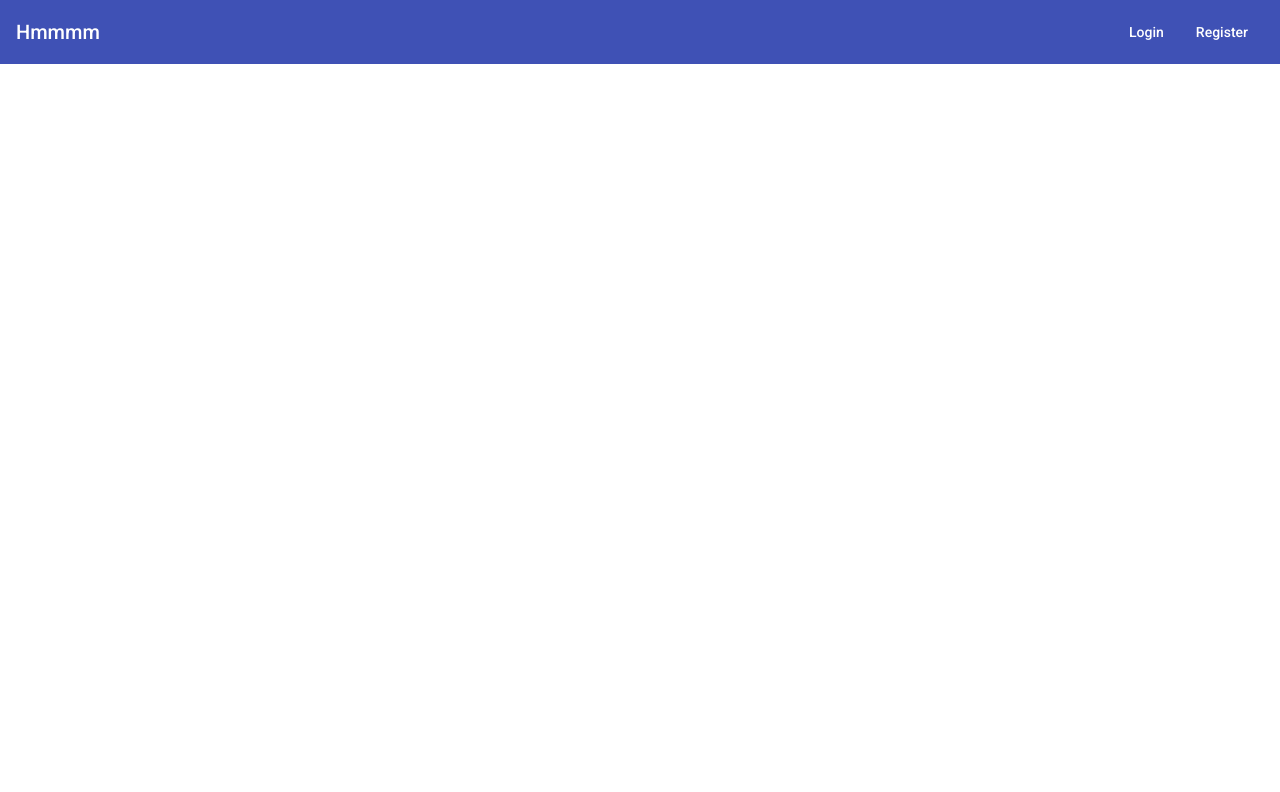
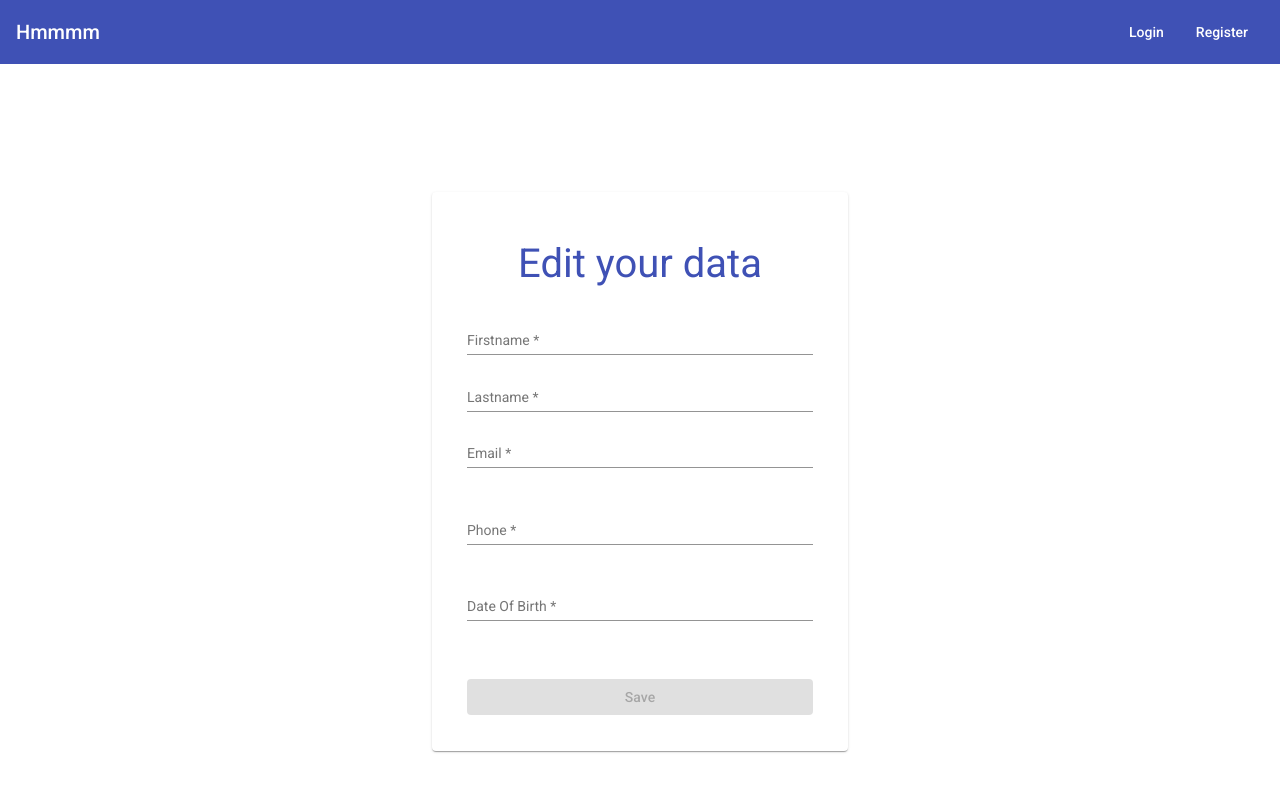
Before and after one commit to salmarakha/nodejs-mysql-angular, an Angular app: page /edit/1 in a window 1280 px wide. Before the commit this address led to /. Shown: the top 792 px of the page. Built offline with nearby package versions, Linux system fonts and the light colour scheme; no server answers.

Commit message:
add edit user feature

```diff
--- a/src/app/app-routing.module.ts
+++ b/src/app/app-routing.module.ts
@@ -4,10 +4,12 @@ import { RouterModule, Routes } from '@angular/router';
 // components immports
 import { LoginComponent } from './login/login.component';
 import { DisplayUserComponent } from './display-user/display-user.component';
+import { EditUserComponent } from './edit-user/edit-user.component';
 
 const routes: Routes = [
   { path: "", component: LoginComponent },
-  { path: ":id", component: DisplayUserComponent }
+  { path: ":id", component: DisplayUserComponent },
+  { path: "edit/:id", component: EditUserComponent}
 ];
 
 @NgModule({
--- a/src/app/app.module.ts
+++ b/src/app/app.module.ts
@@ -20,13 +20,15 @@ import { MatInputModule } from '@angular/material/input';
 import { MatButtonModule } from '@angular/material/button';
 import { MatToolbarModule } from '@angular/material/toolbar';
 import { MatIconModule } from '@angular/material/icon';
+import { EditUserComponent } from './edit-user/edit-user.component';
 
 @NgModule({
   declarations: [
     AppComponent,
     LoginComponent,
     HeaderComponent,
-    DisplayUserComponent
+    DisplayUserComponent,
+    EditUserComponent
   ],
   imports: [
     BrowserModule,
--- a/src/app/display-user/display-user.component.html
+++ b/src/app/display-user/display-user.component.html
@@ -27,6 +27,6 @@
     </div>
   </mat-card-content>
   <mat-card-actions>
-    <button mat-button><span id="edit-button">EDIT</span></button>
+    <a mat-button [routerLink]="['/edit', this.loggedUser?.id]"><span id="edit-button">EDIT</span></a>
   </mat-card-actions>
 </mat-card>
--- /dev/null
+++ b/src/app/edit-user/edit-user.component.css
@@ -0,0 +1,21 @@
+mat-card {
+  width: 30%;
+  margin: auto;
+  text-align: center;
+  margin-top: 10%;
+}
+
+h1 {
+  text-align: center;
+  font-size: 2.5rem;
+  color: #3f51b5;
+}
+
+mat-form-field,
+button {
+  width: 90%;
+}
+
+.danger {
+  color: red;
+}
--- /dev/null
+++ b/src/app/edit-user/edit-user.component.html
@@ -0,0 +1,78 @@
+<mat-card>
+  <br><br>
+  <h1 color="primary">Edit your data</h1>
+  <br>
+  <!-- Bind the form attribute to the form created in typescript -->
+  <form [formGroup]="editForm">
+
+    <mat-form-field>
+      <input matInput placeholder="Firstname" formControlName="firstname">
+      <br>
+      <small *ngIf="firstname?.invalid && (firstname?.dirty || firstname?.touched)" class="alert alert-danger">
+        <small *ngIf="firstname?.errors?.required" class="danger">
+          Firstname is required.
+        </small>
+      </small>
+    </mat-form-field>
+
+    <mat-form-field>
+      <input matInput placeholder="Lastname" formControlName="lastname">
+      <br>
+      <small *ngIf="firstname?.invalid && (firstname?.dirty || firstname?.touched)" class="alert alert-danger">
+        <small *ngIf="firstname?.errors?.required" class="danger">
+          Lastname is required.
+        </small>
+      </small>
+    </mat-form-field>
+
+    <mat-form-field>
+      <input matInput placeholder="Email" formControlName="email" type="email">
+      <br>
+      <small *ngIf="email?.invalid && (email?.dirty || email?.touched)" class="alert alert-danger">
+        <small *ngIf="email?.errors?.required" class="danger">
+          Email is required.
+        </small>
+        <small *ngIf="email?.errors?.email" class="danger">
+          Invalid email format.
+        </small>
+      </small>
+    </mat-form-field>
+
+    <br><br>
+
+    <mat-form-field>
+      <input matInput placeholder="Phone" formControlName="phone">
+      <br>
+      <small *ngIf="phone?.invalid && (phone?.dirty || phone?.touched)" class="alert alert-danger">
+        <small *ngIf="phone?.errors?.required" class="danger">
+          Phone is required.
+        </small>
+        <small *ngIf="phone?.errors?.maxlength" class="danger">
+          Maximum phone length is 11.
+        </small>
+      </small>
+    </mat-form-field>
+
+    <br><br>
+
+    <mat-form-field>
+      <input matInput placeholder="Date Of Birth" formControlName="dob">
+      <br>
+      <small *ngIf="dob?.invalid && (dob?.dirty || dob?.touched)" class="alert alert-danger">
+        <small *ngIf="dob?.errors?.required" class="danger">
+          Date of birth is required.
+        </small>
+      </small>
+    </mat-form-field>
+
+    <br><br>
+
+
+    <br>
+
+    <button mat-raised-button [disabled]="editForm.invalid" color="primary" type="submit"
+      (click)="onSubmit(editForm.value)">Save</button>
+
+    <br><br>
+  </form>
+</mat-card>
--- /dev/null
+++ b/src/app/edit-user/edit-user.component.ts
@@ -0,0 +1,73 @@
+import { Component, OnInit } from '@angular/core';
+import { FormControl, FormGroup, Validators } from '@angular/forms';
+import { ActivatedRoute, Router } from '@angular/router';
+import { User } from '../models/userModel';
+import { UserServiceService } from '../services/user-service.service';
+
+@Component({
+  selector: 'app-edit-user',
+  templateUrl: './edit-user.component.html',
+  styleUrls: ['./edit-user.component.css']
+})
+export class EditUserComponent implements OnInit {
+
+  id: Number = 0;
+  loggedUser?: User;
+  firstname: FormControl = new FormControl(null, [
+    Validators.required
+  ]);
+  lastname: FormControl = new FormControl(null, [
+    Validators.required
+  ]);
+  email: FormControl = new FormControl(null, [
+    Validators.email,
+    Validators.required
+  ]);
+  phone: FormControl = new FormControl(null, [
+    Validators.required,
+    Validators.maxLength(11)
+  ]);
+  dob: FormControl = new FormControl(null, [
+    Validators.required
+  ]);
+  editForm: FormGroup = new FormGroup({
+    firstname: this.firstname,
+    lastname: this.lastname,
+    email: this.email,
+    phone: this.phone,
+    dob: this.dob
+  });
+
+  constructor(private router: Router, private route: ActivatedRoute, private userService: UserServiceService) {
+    // Works!! but of a limited use
+    // if(this.router.getCurrentNavigation()?.extras.state)
+    //   this.loggedUser = this.router.getCurrentNavigation()?.extras.state;
+    // console.log(this.loggedUser)
+  }
+
+  ngOnInit(): void {
+    if(this.route.snapshot.paramMap.get("id"))
+      this.id = Number(this.route.snapshot.paramMap.get("id"));
+    this.userService.getUserDetails(this.id).subscribe((result: { user: User }) => {
+      this.loggedUser = result.user;
+      this.firstname.setValue(this.loggedUser.firstname);
+      this.lastname.setValue(this.loggedUser.lastname);
+      this.email.setValue(this.loggedUser.email);
+      this.phone.setValue(this.loggedUser.phone);
+      this.dob.setValue(this.loggedUser.dob.toString().split('T')[0]);
+    },
+    (error) => {
+      console.log(error)
+    });
+  }
+
+  onSubmit(editedData: any) {
+    this.userService.editUser(this.id, editedData).subscribe((result) => {
+      this.router.navigate([`${this.id}`]);
+    },
+    (error) => {
+      console.log(error);
+    })
+  }
+
+}
--- a/src/app/models/userModel.ts
+++ b/src/app/models/userModel.ts
@@ -1,4 +1,5 @@
 export interface User {
+  id: Number,
   firstname: string,
   lastname: string,
   email: string,
--- a/src/app/services/user-service.service.ts
+++ b/src/app/services/user-service.service.ts
@@ -17,4 +17,8 @@ export class UserServiceService {
   getUserDetails(id: Number) {
     return this.http.get<{ user: User }>(`http://localhost:3000/users/${id}`);
   }
+
+  editUser(id: Number, user: any) {
+    return this.http.patch(`http://localhost:3000/users/${id}`, user);
+  }
 }
```
Also changed, not shown: src/app/display-user/display-user.component.ts (+10 -2 lines), 1 other file (tests, documents, lock files or other folders).
